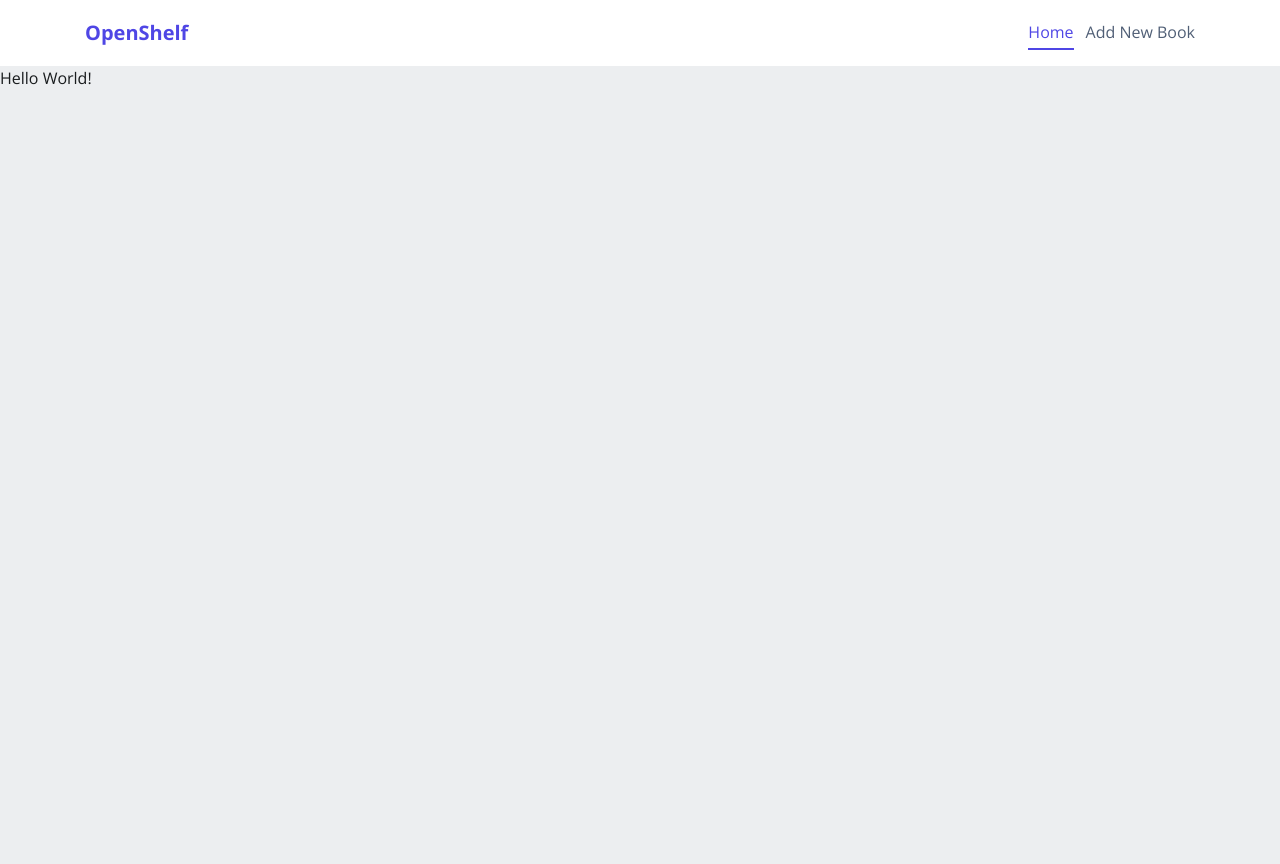
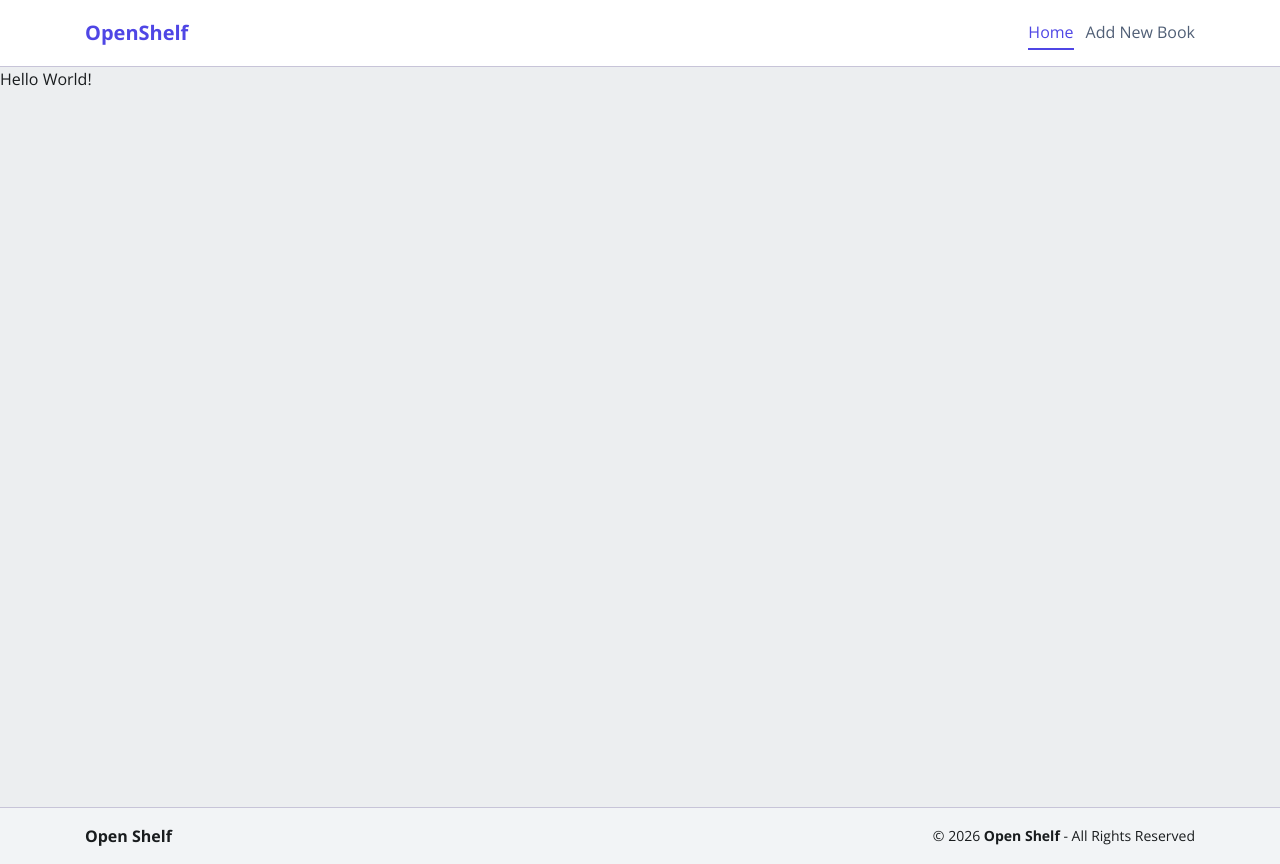
Before and after one commit to ayoub-jabiri/open-shelf, a Next.js app: page / in a window 1280 px wide. Before the commit the page ends 800 px from the top, so only its background shows below. Built offline with nearby package versions, Linux system fonts and the light colour scheme.

Commit message:
Finished the app footer

```diff
--- /dev/null
+++ b/app/_components/layout/AppFooter.tsx
@@ -0,0 +1,18 @@
+import Link from "next/link";
+
+export default function AppFooter() {
+    return (
+        <footer className="bg-[#F2F4F6] py-4 border-t border-[#C7C4D8]">
+            <div className="container flex justify-between items-center">
+                <Link href="/" className="font-bold">
+                    Open Shelf
+                </Link>
+                <p className="text-sm">
+                    &copy; {new Date().getFullYear()}{" "}
+                    <span className="font-bold">Open Shelf</span> - All Rights
+                    Reserved{" "}
+                </p>
+            </div>
+        </footer>
+    );
+}
--- a/app/_components/layout/AppHeader.tsx
+++ b/app/_components/layout/AppHeader.tsx
@@ -28,7 +28,7 @@ export default function AppHeader() {
     });
 
     return (
-        <header className="bg-white py-4">
+        <header className="bg-white py-4 border-b border-[#C7C4D8]">
             <div
                 className="container flex justify-between items-center
             "
--- a/app/layout.tsx
+++ b/app/layout.tsx
@@ -1,6 +1,7 @@
 import type { Metadata } from "next";
 import "./globals.css";
 import AppHeader from "./_components/layout/AppHeader";
+import AppFooter from "./_components/layout/AppFooter";
 
 export const metadata: Metadata = {
     title: "Open Shelf",
@@ -17,7 +18,8 @@ export default function RootLayout({
         <html lang="en">
             <body className="min-h-full flex flex-col">
                 <AppHeader />
-                <main>{children}</main>
+                <main className="min-h-[calc(100vh-60px)]">{children}</main>
+                <AppFooter />
             </body>
         </html>
     );
```
